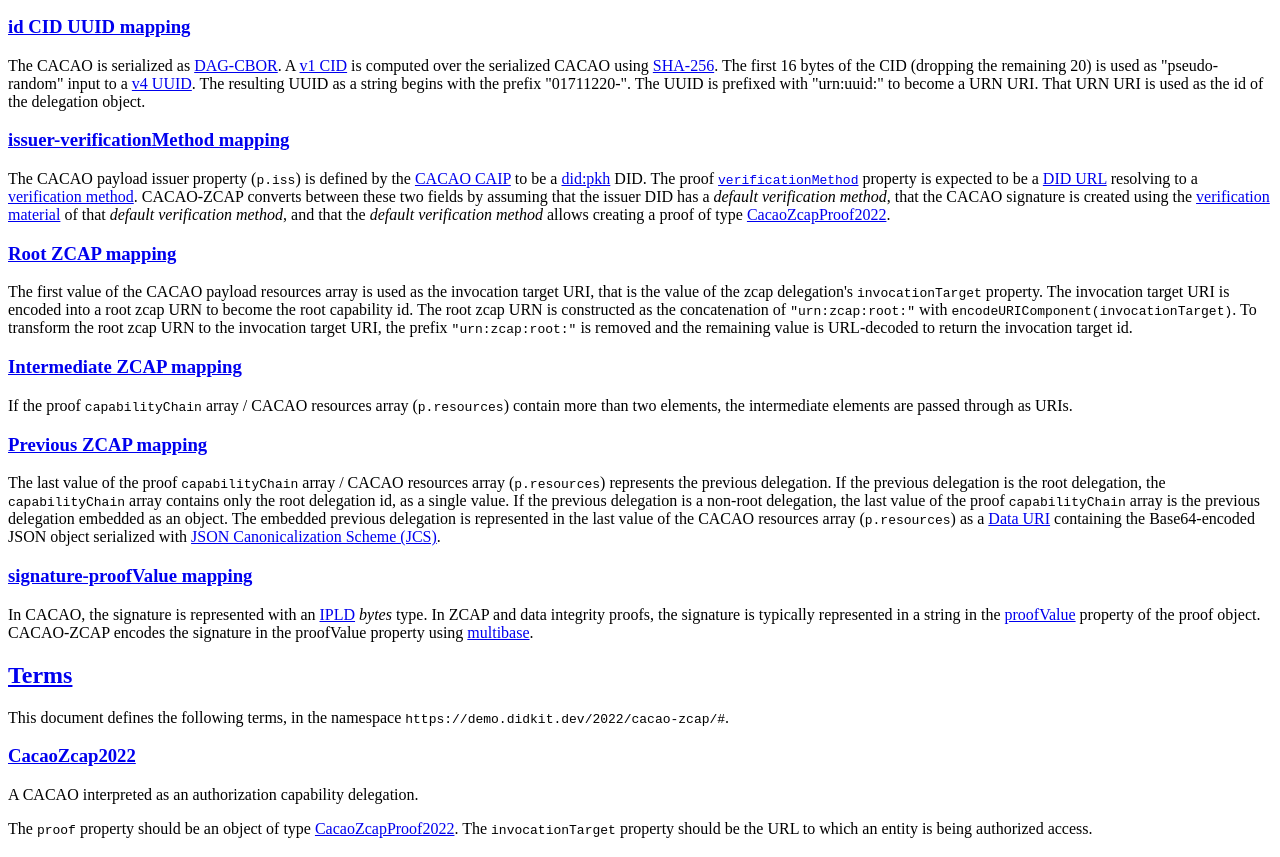
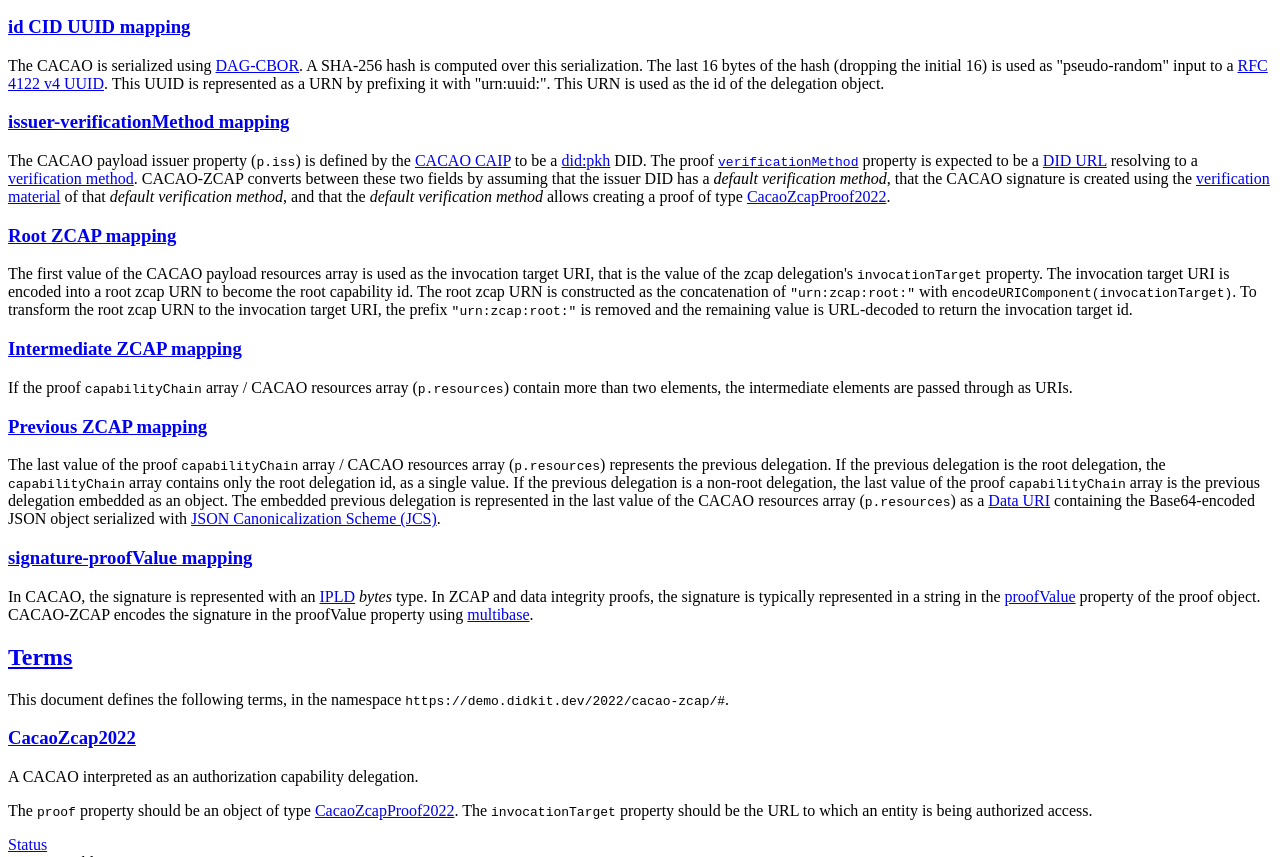
Before and after one commit to spruceid/cacao-zcap-rs, a plain HTML site: page index.html in a window 1280 px wide. Shown: the part 1155-2012 px from the top of the page. Drawn offline with Linux system fonts and the light colour scheme.

Commit message:
Use last bytes of UUID

```diff
--- a/index.html
+++ b/index.html
@@ -207,17 +207,14 @@ section:target {
 
 	<section id="id-cid-uuid-mapping">
 	<h3><a href="#id-cid-uuid-mapping">id CID UUID mapping</a></h3>
-	<p>The CACAO is serialized as
+	<p>The CACAO is serialized using
 	<a href="https://ipld.io/specs/codecs/dag-cbor/">DAG-CBOR</a>.
-	A <a href="https://github.com/multiformats/cid#cidv1">v1 CID</a>
-	is computed over the serialized CACAO using
-	<a href="https://github.com/multiformats/multicodec/blob/f5dd49f35b26b447aa380e9a491f195fd49d912c/table.csv#L9"
-	  title="sha2-256 entry in the Multicodec table">SHA-256</a>.
-	The first 16 bytes of the CID (dropping the remaining 20) is
-	used as "pseudo-random" input to a
-	<a href="https://datatracker.ietf.org/doc/html/rfc4122#section-4.4">v4 UUID</a>.
-	The resulting UUID as a string begins with the prefix "01711220-".
-	The UUID is prefixed with "urn:uuid:" to become a URN URI. That URN URI is used as the id of the delegation object.</p>
+	A SHA-256 hash is computed over this serialization.
+	The last 16 bytes of the hash (dropping the initial 16)
+	is used as "pseudo-random" input to a
+	<a href="https://datatracker.ietf.org/doc/html/rfc4122#section-4.4">RFC 4122 v4 UUID</a>.
+	This UUID is represented as a URN by prefixing it with "urn:uuid:".
+	This URN is used as the id of the delegation object.</p>
 	</section>
 
 	<section id="iss-vm-mapping">
```
Also changed, not shown: 4 other files.
